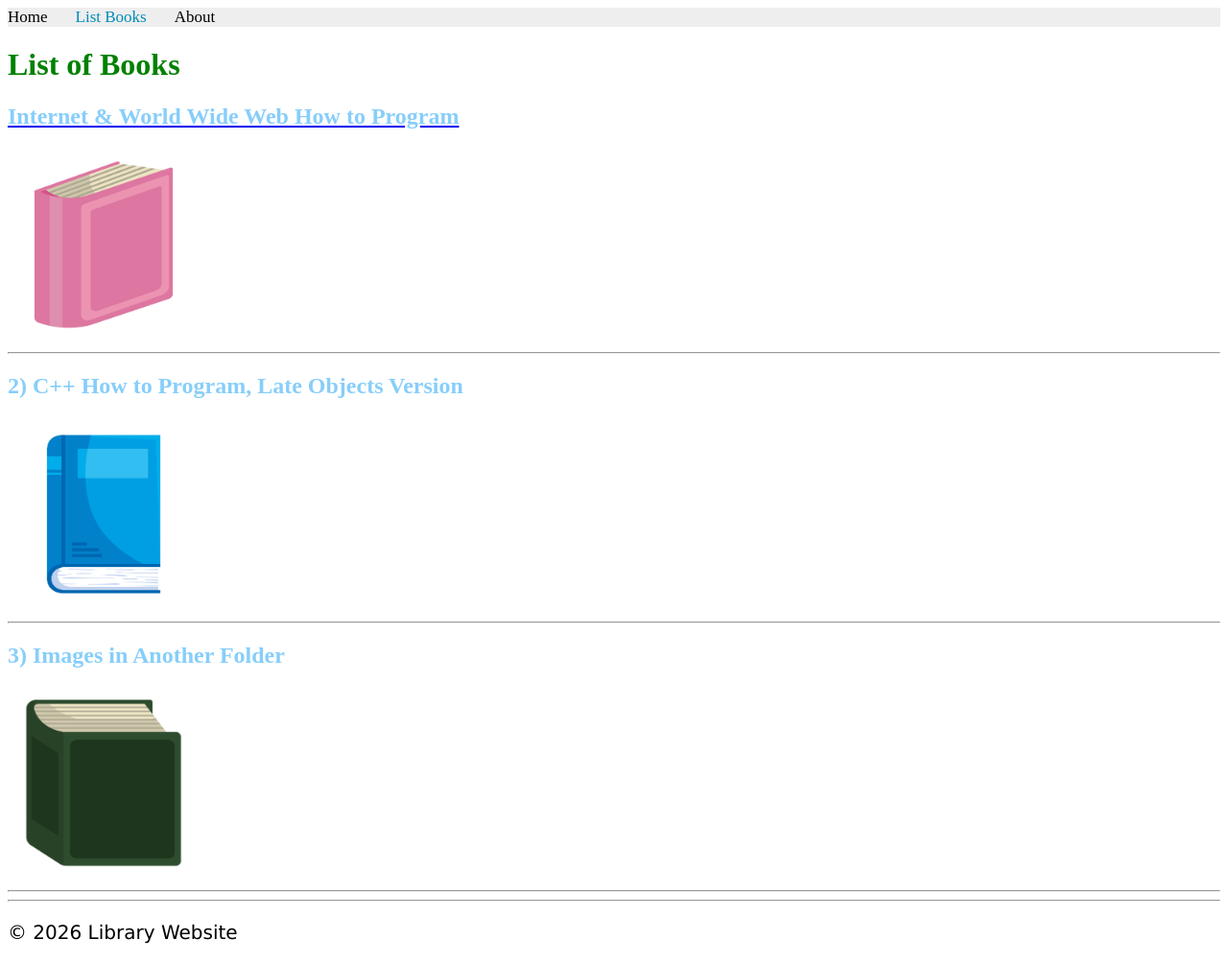
After one commit to DeemAlnughmush/cs471-lab2, a Django app: page /books/list_books/ in a window 1280 px wide. The commit adds this page. Shown: the whole page at 96% size. Run offline with Django 5.2, Linux system fonts and the light colour scheme.

Commit message:
Lab 4 work

```diff
--- a/apps/bookmodule/urls.py
+++ b/apps/bookmodule/urls.py
@@ -1,7 +1,8 @@
 from django.urls import path
 from . import views
 urlpatterns = [
-    path('', views.index),
-    path('index2/<int:val1>/', views.index2) ,
-    path('<int:bookId>', views.viewbook) ,
+    path('', views.index, name= "books.index"),
+    path('list_books/', views.list_books, name= "books.list_books"),
+    path('<int:bookId>/', views.viewbook, name="books.view_one_book"),
+    path('aboutus/', views.aboutus, name="books.aboutus"),
 ]
--- a/apps/bookmodule/views.py
+++ b/apps/bookmodule/views.py
@@ -2,20 +2,16 @@ from django.shortcuts import render
 from django.http import HttpResponse
 
 def index(request):
-    name = request.GET.get("name") or "world!"
-    #return HttpResponse("Hello, "+name)
-    #return render(request, "bookmodule/index.html")    #Change HttpResponse  to render function
-    return render(request, "bookmodule/index.html" , {"name": name})  #your render line
+    return render(request, "bookmodule/index.html")
+
+def list_books(request):
+    return render(request, 'bookmodule/list_books.html')
+
+def viewbook(request, bookId):
+    return render(request, 'bookmodule/one_book.html')
+
+def aboutus(request):
+    return render(request, 'bookmodule/aboutus.html')
 
 def index2(request, val1 = 0):   #add the view function (index2)
     return HttpResponse("value1 = "+str(val1))
-
-def viewbook(request, bookId):
-    # assume that we have the following books somewhere (e.g. database)
-    book1 = {'id':123, 'title':'Continuous Delivery', 'author':'J. Humble and D. Farley'}
-    book2 = {'id':456, 'title':'Secrets of Reverse Engineering', 'author':'E. Eilam'}
-    targetBook = None
-    if book1['id'] == bookId: targetBook = book1
-    if book2['id'] == bookId: targetBook = book2
-    context = {'book':targetBook} # book is the variable name accessible by the template
-    return render(request, 'bookmodule/show.html', context)
--- /dev/null
+++ b/apps/static/styles.css
@@ -0,0 +1,17 @@
+/* Add a black background color to the top navigation */
+.topnav {
+  background-color: #eeeeee;
+  width: 100%;
+}
+/* Style the links inside the navigation bar */
+.topnav a {
+color: #000000;
+text-align: center;
+margin-right: 25px;
+text-decoration: none;
+font-size: 17px;
+}
+/* Add a color to the active/current link */
+.topnav a.active{
+color: #008CBA;
+}
--- /dev/null
+++ b/apps/templates/bookmodule/list_books.html
@@ -0,0 +1,45 @@
+{% extends "layouts/base.html" %}
+{% load static %}
+
+{% block title %}List of Books{% endblock title %}
+
+{% block stylesheets %}
+<style>
+ h1{
+  color: green;
+ }
+ h2{
+  color: lightskyblue;
+ }
+ p {
+  font-family: verdana;
+  font-size: 20px;
+ }
+</style>
+{% endblock stylesheets %}
+
+{% block content %}
+
+<h1>List of Books</h1>
+
+<a href="{% url 'books.view_one_book' 1 %}">
+<h2>Internet & World Wide Web How to Program</h2>
+</a>
+
+<a href="{% url 'books.view_one_book' 1 %}">
+<img src="{% static 'book1.jpg' %}" width="200" height="200">
+</a>
+
+<hr>
+
+<h2>2) C++ How to Program, Late Objects Version</h2>
+<img src="{% static 'book2.jpg' %}" width="200" height="200">
+
+<hr>
+
+<h2>3) Images in Another Folder</h2>
+<img src="{% static 'book3.jpg' %}" width="200" height="200">
+
+<hr>
+
+{% endblock content %}
--- a/apps/templates/bookmodule/show.html
+++ /dev/null
@@ -1,6 +0,0 @@
-<h4>ID: {{ book.id }}</h4>
-<h4>Title: {{ book.title }}</h4>
-<h4>Authors</h4>
-<p>{{ book.author }}</p>
-<h4>Description</h4>
-<p>Description here</p>
--- /dev/null
+++ b/apps/templates/includes/footer.html
@@ -0,0 +1,2 @@
+<hr>
+<p>© 2026 Library Website</p>
--- /dev/null
+++ b/apps/templates/includes/header.html
@@ -0,0 +1,7 @@
+{% with request.resolver_match.url_name as url_name %}
+<div class="topnav">
+    <a class="{% if url_name == 'books.index' %}active{% endif %}" href="{% url "books.index" %}">Home</a>
+    <a class="{% if url_name == 'books.list_books' %}active{% endif %}" href="{% url "books.list_books" %}">List Books</a>
+    <a class="{% if url_name == 'books.aboutus' %}active{% endif %}" href="{% url "books.aboutus" %}">About</a>
+</div>
+{% endwith %}
--- /dev/null
+++ b/apps/templates/layouts/base.html
@@ -0,0 +1,19 @@
+<!DOCTYPE html>
+<html>
+{% load static %}
+<head>
+    <title>{% block title %} {% endblock title %}</title>
+    <meta name="keywords" content="Books, recent, Learning, library">
+    <meta name="description" content="Books website">
+    <meta name="author" content="author name">
+    <link rel="icon" href="{% static 'qu-icon.png' %}">
+    <meta charset="UTF-8">
+    <link rel="stylesheet" href="{% static 'styles.css' %}"> <!-- include css file -->
+    {% block stylesheets %}{% endblock stylesheets %}
+</head>
+<body>
+    {% include "includes/header.html" %}
+    {% block content %} {% endblock content %}
+    {% include "includes/footer.html" %}
+</body>
+</html>
--- a/libraryproject/settings.py
+++ b/libraryproject/settings.py
@@ -118,3 +118,4 @@ USE_TZ = True
 # https://docs.djangoproject.com/en/6.0/howto/static-files/
 
 STATIC_URL = 'static/'
+STATICFILES_DIRS = [( os.path.join(BASE_DIR, "apps/static"))]
```
Also changed, not shown: apps/templates/bookmodule/aboutus.html (added, +18 -0 lines), apps/templates/bookmodule/index.html (+16 -1 lines), apps/templates/bookmodule/one_book.html (added, +22 -0 lines), apps/static/book1.jpg (added), apps/static/book2.jpg (added), apps/static/book3.jpg (added), apps/static/qu-icon.png (added).
